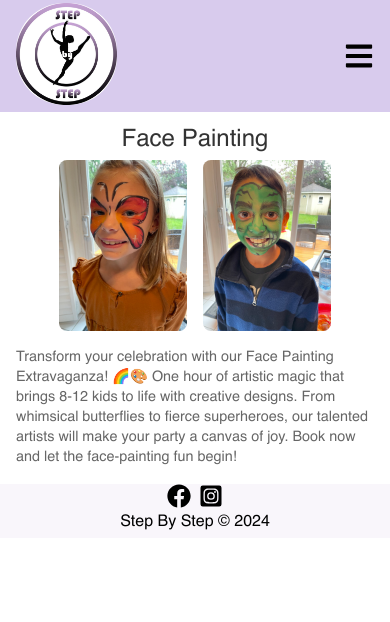
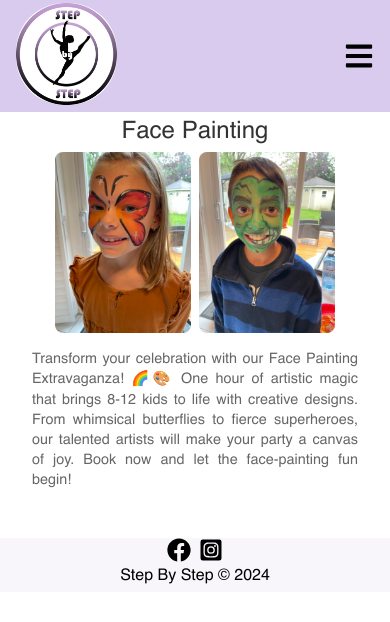
Before and after one commit to ralphdaryn/stepbystepstars, a React (Create React App) app: page /facepainting in a window 390 px wide. Shown: the top 622 px of the page. Built offline with nearby package versions, Linux system fonts and the light colour scheme.

Commit message:
style mobile layout for danceparty, facepaint and musicalbabies

```diff
--- a/src/components/Danceparty/Danceparty.scss
+++ b/src/components/Danceparty/Danceparty.scss
@@ -1,18 +1,18 @@
 .danceparty {
-  padding: 1rem;
+  padding: 0.5rem 2rem;
   margin-top: 7rem;
 
   &__title {
     text-align: center;
     color: #333;
     font-weight: 400;
-    margin-bottom: .5rem;
+    margin-bottom: 0.5rem;
   }
 
   &__image {
     width: 100%;
-    display: block; // Ensures no extra space below the image
-    border-radius: 0.5rem; // Adds slight rounding to the edges for a modern look
+    display: block;
+    border-radius: 0.5rem;
     margin-bottom: 1rem;
   }
 
@@ -20,5 +20,6 @@
     font-size: 0.9rem;
     line-height: 1.4;
     color: #666;
+    margin-bottom: 0.5rem;
   }
 }
--- a/src/components/Facepaint/Facepaint.js
+++ b/src/components/Facepaint/Facepaint.js
@@ -6,7 +6,7 @@ const Facepaint = () => {
   return (
     <div className="facepaint">
       <h2 className="facepaint__title">Face Painting</h2>
-      <div className="facepaint__images">
+      <div className="facepaint__container">
         <img
           src={facepaint1}
           className="facepaint__image"
--- a/src/components/Facepaint/Facepaint.scss
+++ b/src/components/Facepaint/Facepaint.scss
@@ -1,6 +1,6 @@
 .facepaint {
-  padding: 1rem;
-  margin-top: 7rem;
+  padding: 0.5rem 2rem;
+  margin: 7rem 0 2.5rem;
 
   &__title {
     text-align: center;
@@ -9,17 +9,17 @@
     margin-bottom: 0.5rem;
   }
 
-  &__images {
+  &__container {
+    width: 100%;
     display: flex;
     justify-content: center;
     align-items: center;
-    gap: 1rem;
+    gap: 0.5rem;
     margin-bottom: 1rem;
   }
 
   &__image {
-    width: 100%;
-    max-width: 8rem;
+    max-width: 8.5rem;
     border-radius: 0.5rem;
   }
 
@@ -27,5 +27,6 @@
     font-size: 0.9rem;
     line-height: 1.4;
     color: #666;
+    text-align: justify;
   }
 }
--- a/src/components/MusicalBabies/Musicalbabies.scss
+++ b/src/components/MusicalBabies/Musicalbabies.scss
@@ -1,5 +1,5 @@
 .musicalbabies {
-  padding: 1rem;
+  padding: 0.5rem 2rem;
   margin-top: 7rem;
   text-align: center;
   border-radius: 8px;
@@ -7,22 +7,23 @@
 
   &__title {
     color: #333;
-    margin-bottom: .5rem;
+    margin-bottom: 0.5rem;
     font-weight: 400;
   }
 
   &__video {
     width: 100%;
-    max-width: 15rem; // Limits size on larger screens
+    max-width: 12.5rem;
     border-radius: 0.5rem;
-    margin-bottom: 1rem;
-    outline: none; // Removes the default focus outline
+    margin-bottom: 0.5rem;
+    outline: none;
   }
 
   &__subtitle {
+    text-align: justify;
     font-size: 0.9rem;
     line-height: 1.4;
     color: #666;
-    text-align: justify;
+    margin-bottom: 0.5rem;
   }
 }
```
